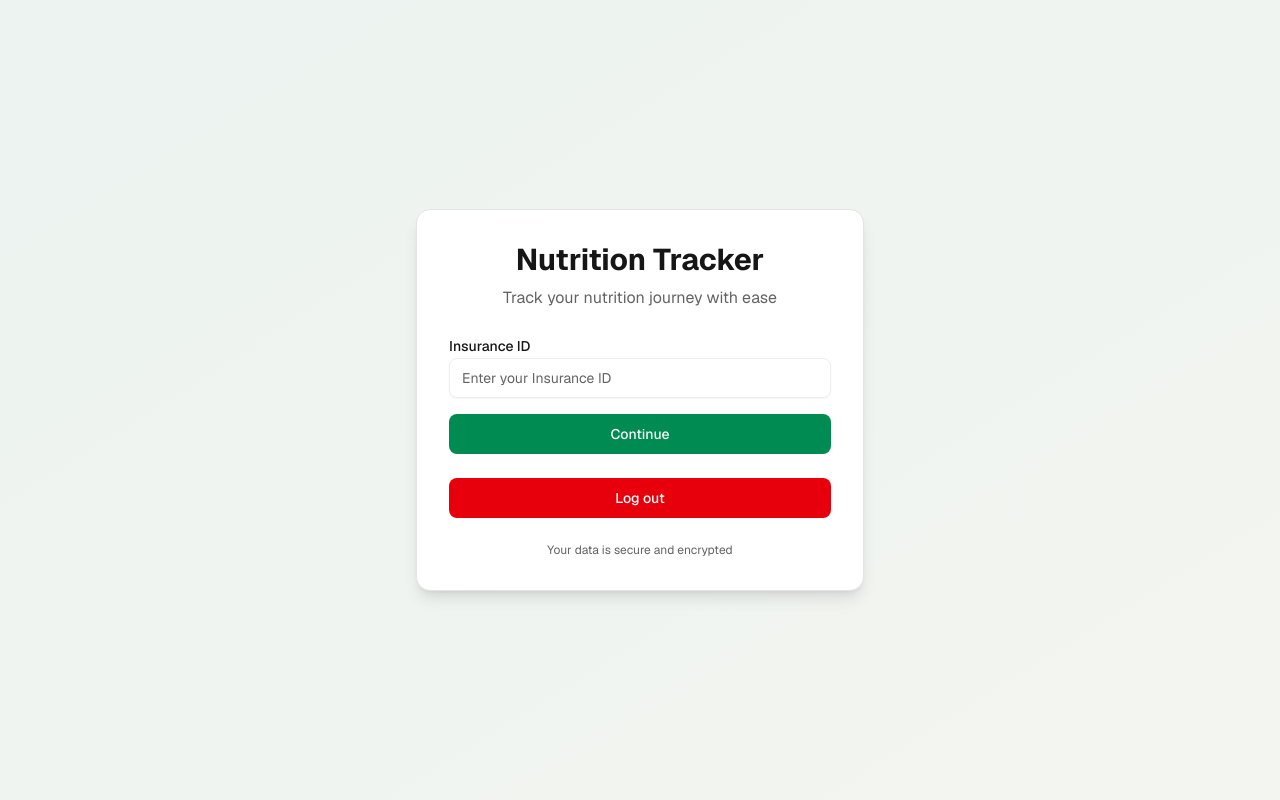
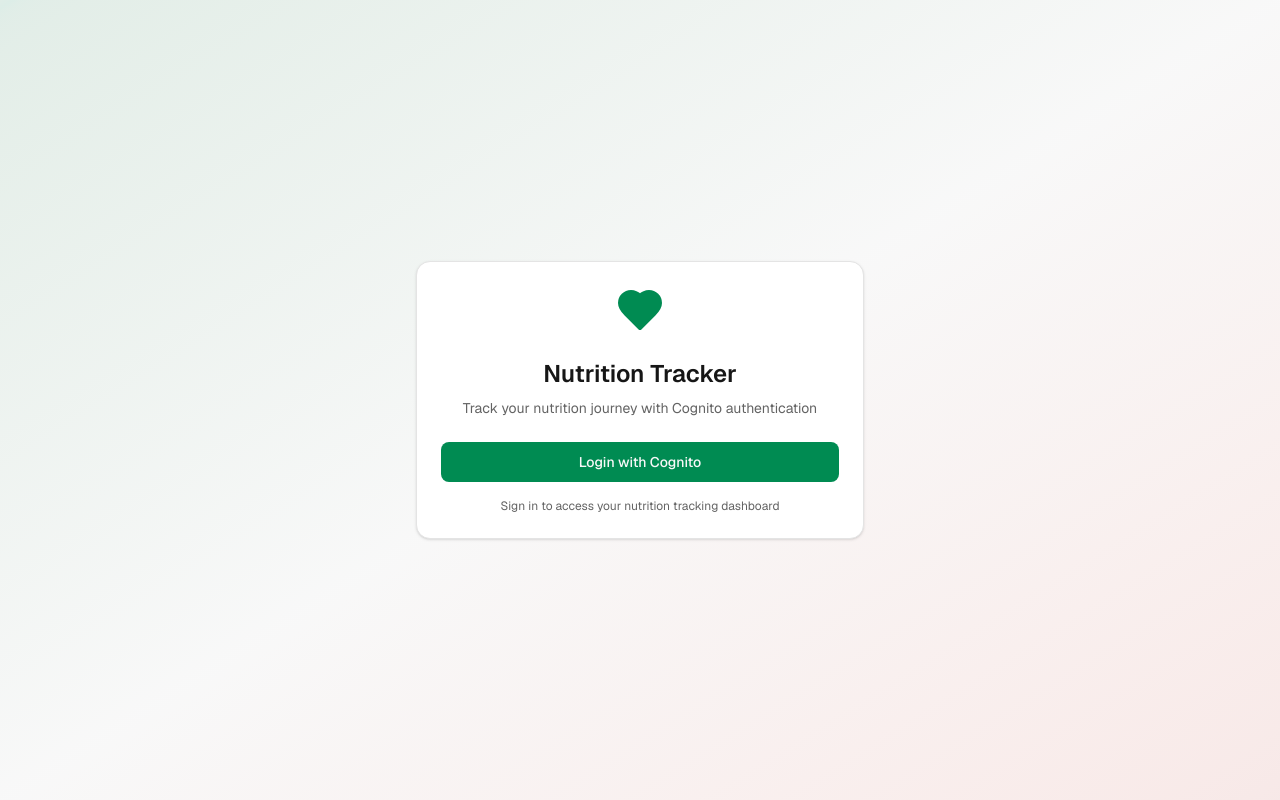
Before and after one commit to sergesQA/nutritionapp, a Next.js app: page /insurance in a window 1280 px wide. Built offline with nearby package versions, Linux system fonts and the light colour scheme; no server answers.

Commit message:
Update page.tsx

```diff
--- a/app/insurance/page.tsx
+++ b/app/insurance/page.tsx
@@ -25,7 +25,7 @@ export default function InsurancePage() {
   }
 
   if (!authenticated) {
-    return <InsuranceIdEntry />
+    return <CognitoLoginScreen />
   }
 
   const handleInsuranceIdSubmit = (id: string) => {
```
